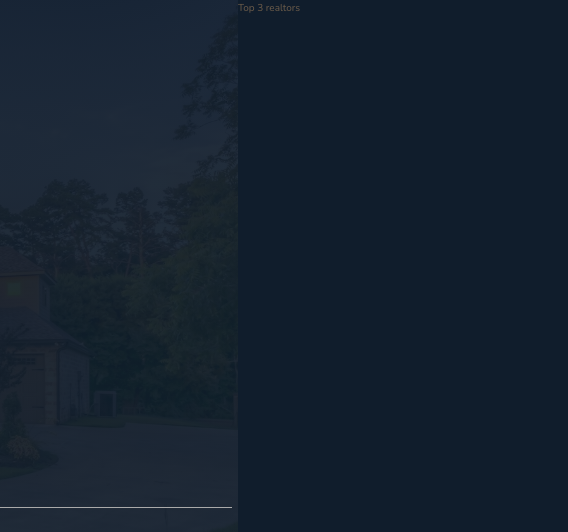
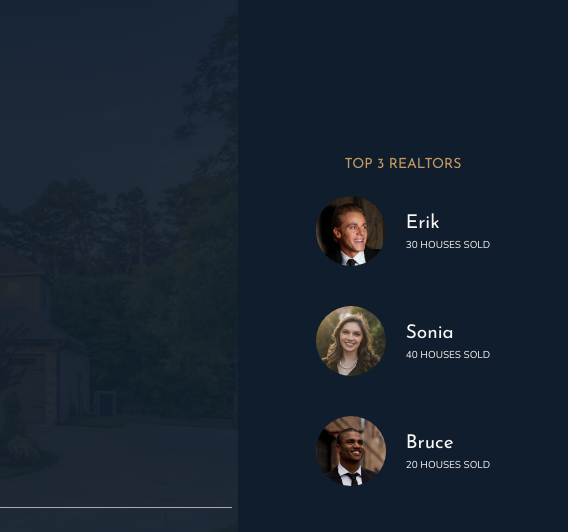
Before and after one commit to fgerner/nexter, a website: page index.html in a window 1280 px wide. Shown: the top 532 px of the page, 712-1280 px from the left. Drawn offline with nearby package versions, Linux system fonts and the light colour scheme.

Commit message:
add and styling realtor section

```diff
--- a/index.html
+++ b/index.html
@@ -31,7 +31,24 @@
 </header>
 
 <div class="realtors">
-    Top 3 realtors
+    <h3 class="heading-3">Top 3 Realtors</h3>
+    <div class="realtors__list">
+        <img src="img/realtor-1.jpeg" alt="realtor 1" class="realtors__img">
+        <div class="realtors__details">
+            <h4 class="heading-4 heading-4--light">Erik</h4>
+            <p class="realtors__sold">30 houses sold</p>
+        </div>
+        <img src="img/realtor-2.jpeg" alt="realtor 2" class="realtors__img">
+        <div class="realtors__details">
+            <h4 class="heading-4 heading-4--light">Sonia</h4>
+            <p class="realtors__sold">40 houses sold</p>
+        </div>
+        <img src="img/realtor-3.jpeg" alt="realtor 3" class="realtors__img">
+        <div class="realtors__details">
+            <h4 class="heading-4 heading-4--light">Bruce</h4>
+            <p class="realtors__sold">20 houses sold</p>
+        </div>
+    </div>
 </div>
 
 <section class="features">
--- a/sass/_realtors.scss
+++ b/sass/_realtors.scss
@@ -1,4 +1,31 @@
 .realtors {
   background-color: $color-secondary;
   grid-column: col-start 7 / full-end;
+  padding: 3rem;
+
+  display: grid;
+  align-content: center;
+  justify-content: center;
+  justify-items: center;
+  grid-row-gap: 2rem;
+
+  &__list {
+    display: grid;
+    grid-template-columns: min-content max-content;
+    grid-column-gap: 2rem;
+    grid-row-gap: 5vh;
+    align-items: center;
+  }
+
+  &__img {
+    width: 7rem;
+    border-radius: 50%;
+    display: block;
+  }
+
+  &__sold {
+    text-transform: uppercase;
+    color: $color-grey-light-1;
+    margin-top: -3px;
+  }
 }
```
Also changed, not shown: css/style.css.
